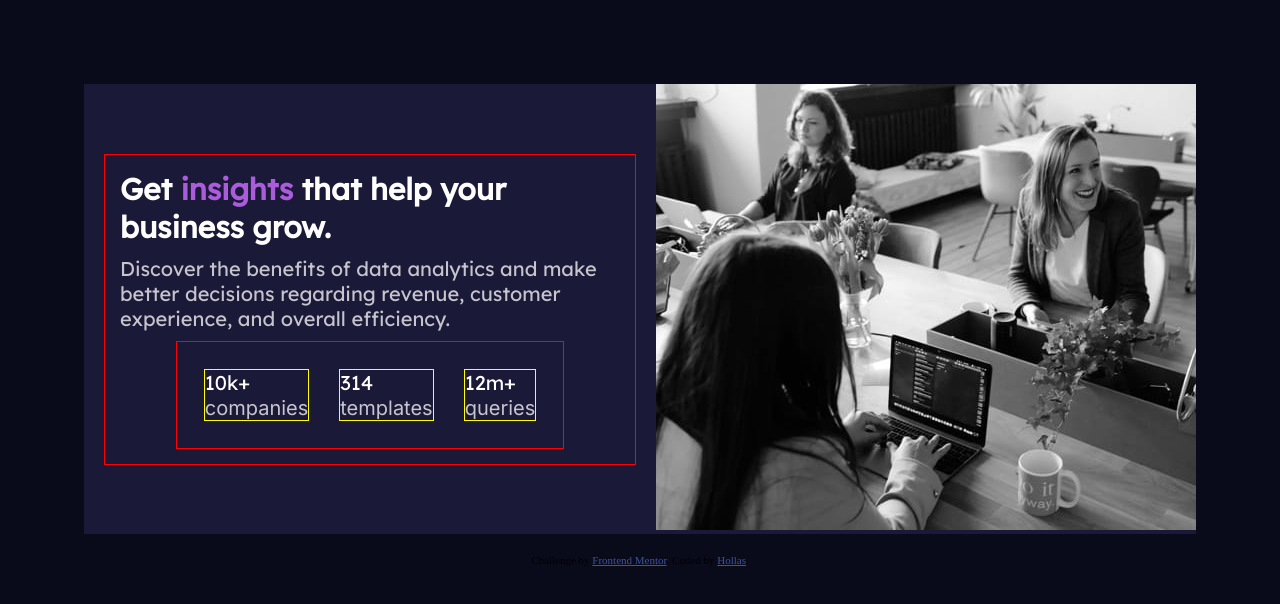
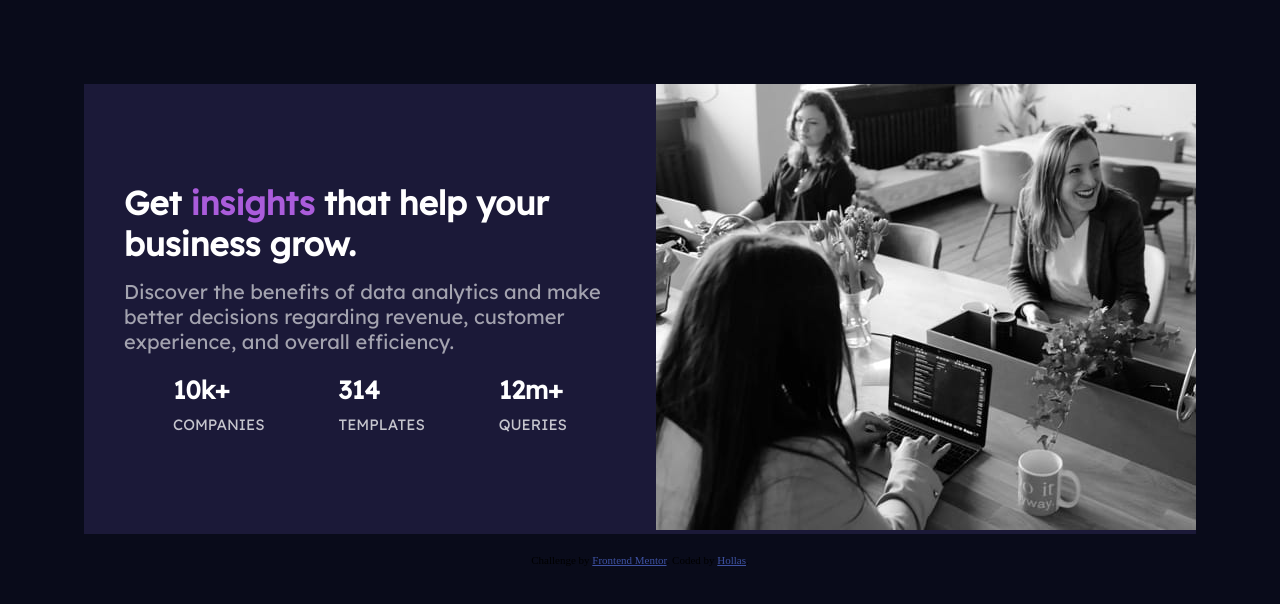
Before and after one commit to HollasII/stats-preview, a plain HTML site: page index.html in a window 1280 px wide. Drawn offline with Linux system fonts and the light colour scheme.

Commit message:
second commit

```diff
--- a/index.html
+++ b/index.html
@@ -21,12 +21,14 @@
 
   <main>
     <section class="text-sect">
+      <div class="top">
         <h1>
           Get <span>insights</span> that help your business grow.
         </h1>
         <p>
           Discover the benefits of data analytics and make better decisions regarding revenue, customer experience, and overall efficiency.
         </p>
+      </div>
       <div class="things">
         <p>
           10k+<br><span>companies</span>
--- a/style/style.scss
+++ b/style/style.scss
@@ -25,23 +25,29 @@ body{
     .text-sect{
       font-family: map-get($fonts , lex);
       font-size: 20px;
+      font-weight: 400;
       text-aling: center;
       display: flex;
       // grid-template-columns: 3, 1fr;
       flex-direction: column;
-      gap: 10px;
+      gap: 20px;
       align-items: center;
       justify-content: center;
       padding: 15px;
-      // font-size: 45px;
-      // padding: 0 25px;
-      margin: 0 20px;
-      border: 1px solid red;
+      // border: 1px solid red;
+
+     .top{
+      display: flex;
+      flex-direction: column;
+      align-items: center;
+      justify-content: center;
+      gap: 15px;
 
       h1{
         color: map-get($colors, mhead );
-        // font-size: 45px;
-        // // padding: 0 25px;
+        text-align: left;
+        font-size: 33px;
+        padding: 0 25px;
         // margin: 0 20px;
 
         span{
@@ -51,26 +57,35 @@ body{
 
 
       p{
-        color: map-get($colors, parag );
+        color: map-get($colors, shead );
+        text-align: left;
+        font-size: 20px;
+        padding: 0 25px;
       }
+     }
 
       .things{
-        border: 1px solid red;
+        // border: 1px solid red;
+        width: 100%;
         display: flex;
         align-content: center;
-        justify-content: space-between;
-        padding: 12px;
+        justify-content: space-evenly;
+        // padding: 12px;
 
         p{
           font-family: map-get($fonts , lex);
+          font-size: 25px;
+          font-weight: 700;
           color: map-get($colors, mhead );
-          margin: 15px;
-          border: 1px solid yellow;
+          // margin: 2px 18px;
+          // border: 1px solid yellow;
 
           span{
-            font-family: map-get($fonts , int);
-
+            font-family: map-get($fonts , lex);
+            font-size: 15px;
+            text-transform: uppercase;
             color: map-get($colors, parag );
+            font-weight: 400;
           }
         }
       }
```
Also changed, not shown: style/style.css, 1 other file. Lines whose indentation alone changed are shown as unchanged.
